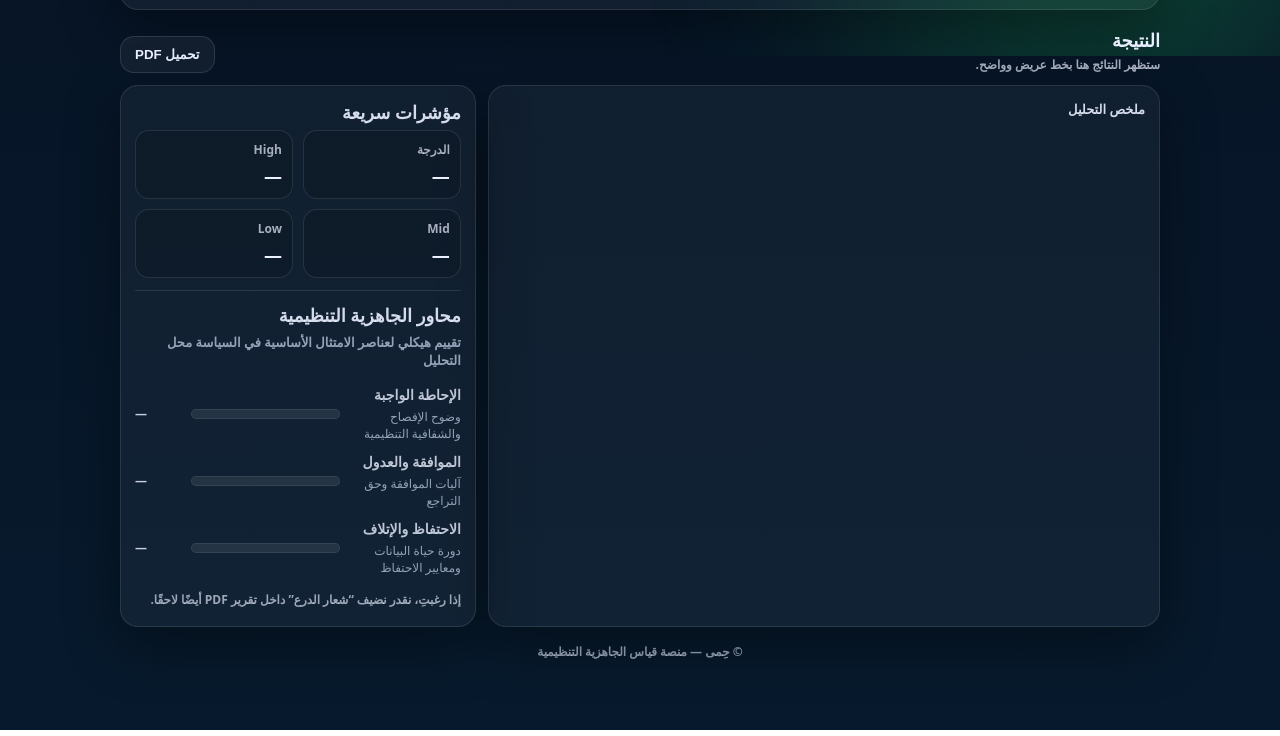
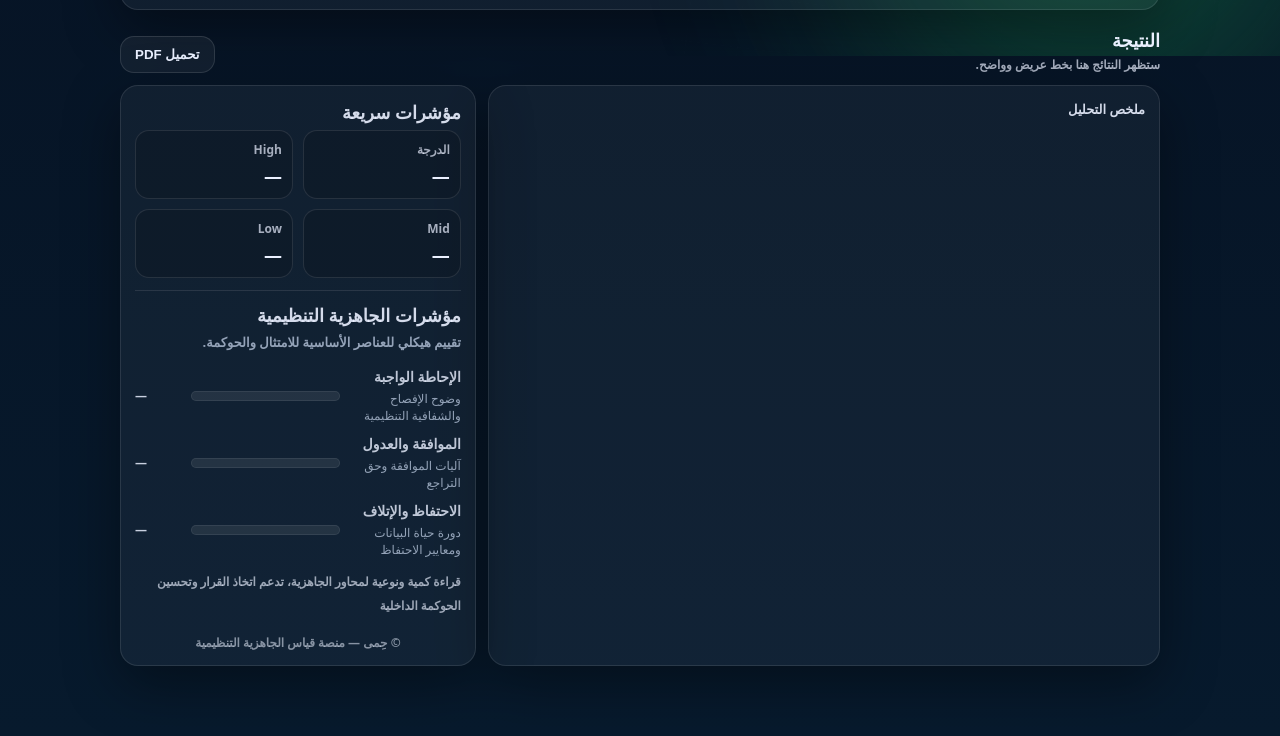
Before and after one commit to hayalhazza/hima-clean, a website: page public/index.html in a window 1280 px wide. Shown: the part 744-1480 px from the top of the page. Drawn offline with Linux system fonts and the light colour scheme; a web font is replaced by a local one.

Commit message:
Refine homepage wording

```diff
--- a/public/index.html
+++ b/public/index.html
@@ -132,9 +132,9 @@
 
           <div class="divider"></div>
 
-        <div class="sideTitle">محاور الجاهزية التنظيمية</div>
+        <div class="sideTitle">مؤشرات الجاهزية التنظيمية</div>
 <div class="sideSubtitle">
-تقييم هيكلي لعناصر الامتثال الأساسية في السياسة محل التحليل
+تقييم هيكلي للعناصر الأساسية للامتثال والحوكمة.
 </div>
          <div class="bars">
 
@@ -168,10 +168,8 @@
 </div>
 
           <div class="note">
-            إذا رغبتِ، نقدر نضيف “شعار الدرع” داخل تقرير PDF أيضًا لاحقًا.
-          </div>
-        </div>
-      </div>
+  قراءة كمية ونوعية لمحاور الجاهزية، تدعم اتخاذ القرار وتحسين الحوكمة الداخلية
+</div>
 
       <footer class="footer">© حِمى — منصة قياس الجاهزية التنظيمية</footer>
     </section>
```
